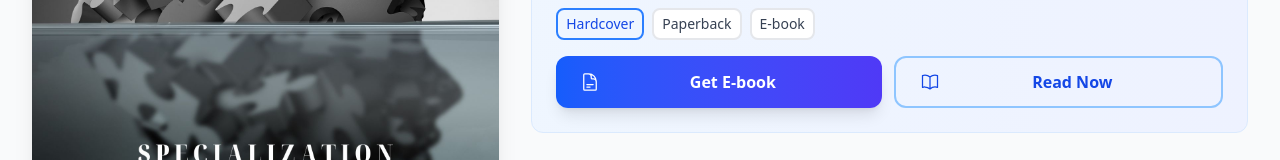
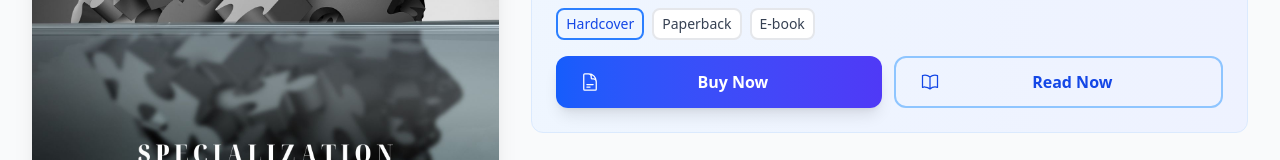
Before and after one commit to ajmal-stack/Dr-Sayyad-M-Quadri, a Next.js app in the folder client/: page /books/1 in a window 1280 px wide. Shown: the part 527-687 px from the top of the page. Built offline with nearby package versions, Linux system fonts and the light colour scheme.

Commit message:
text chnged by text and button

```diff
--- a/client/src/app/books/[id]/page.tsx
+++ b/client/src/app/books/[id]/page.tsx
@@ -370,7 +370,7 @@ export default function BookDetailPage({ params }: BookDetailPageProps) {
                       className="flex-1 bg-gradient-to-r from-blue-600 to-indigo-600 hover:from-blue-700 hover:to-indigo-700"
                       leftIcon={<SpeakerWaveIcon className="w-5 h-5" />}
                     >
-                      Get Audiobook
+                      Buy Now
                     </Button>
                     <Button
                       variant="outline"
@@ -388,7 +388,7 @@ export default function BookDetailPage({ params }: BookDetailPageProps) {
                       className="flex-1 bg-gradient-to-r from-blue-600 to-indigo-600 hover:from-blue-700 hover:to-indigo-700"
                       leftIcon={<DocumentTextIcon className="w-5 h-5" />}
                     >
-                      Get E-book
+                      Buy Now
                 </Button>
                     <Button
                       variant="outline"
@@ -802,7 +802,7 @@ export default function BookDetailPage({ params }: BookDetailPageProps) {
                       )}
                       {book.narrator && (
                         <div className="flex justify-between">
-                          <dt className="text-gray-600">Narrator:</dt>
+                          <dt className="text-gray-600">Written By:</dt>
                           <dd className="text-gray-900 font-medium">{book.narrator}</dd>
                         </div>
                       )}
--- a/client/src/app/treatment/page.tsx
+++ b/client/src/app/treatment/page.tsx
@@ -386,15 +386,15 @@ export default function TreatmentPage() {
                       <div className={`absolute inset-0 bg-gradient-to-t from-black/90 via-black/60 to-black/30 transition-all duration-500 ${
                         activeService === service.id ? 'opacity-100' : 'opacity-0'
                       }`}>
-                        <div className={`absolute inset-0 flex flex-col justify-center items-center text-center p-4 text-white transform transition-all duration-700 ease-out ${
+                        <div className={`absolute inset-0 flex flex-col justify-center items-center text-center p-2 sm:p-4 lg:p-6 text-white transform transition-all duration-700 ease-out ${
                           activeService === service.id ? 'translate-y-0' : 'translate-y-8'
                         }`}>
-                          <h3 className={`text-lg sm:text-xl font-bold mb-3 transform transition-all duration-600 ease-out ${
+                          <h3 className={`text-sm sm:text-lg md:text-xl font-bold mb-2 sm:mb-3 transform transition-all duration-600 ease-out ${
                             activeService === service.id ? 'translate-y-0 opacity-100' : 'translate-y-6 opacity-0'
                           }`}>
                             {service.name}
                           </h3>
-                          <p className={`text-sm leading-relaxed transform transition-all duration-600 ease-out delay-150 ${
+                          <p className={`text-xs sm:text-sm leading-tight sm:leading-relaxed transform transition-all duration-600 ease-out delay-150 ${
                             activeService === service.id ? 'translate-y-0 opacity-100' : 'translate-y-6 opacity-0'
                           }`}>
                             {service.detailedDescription}
```
